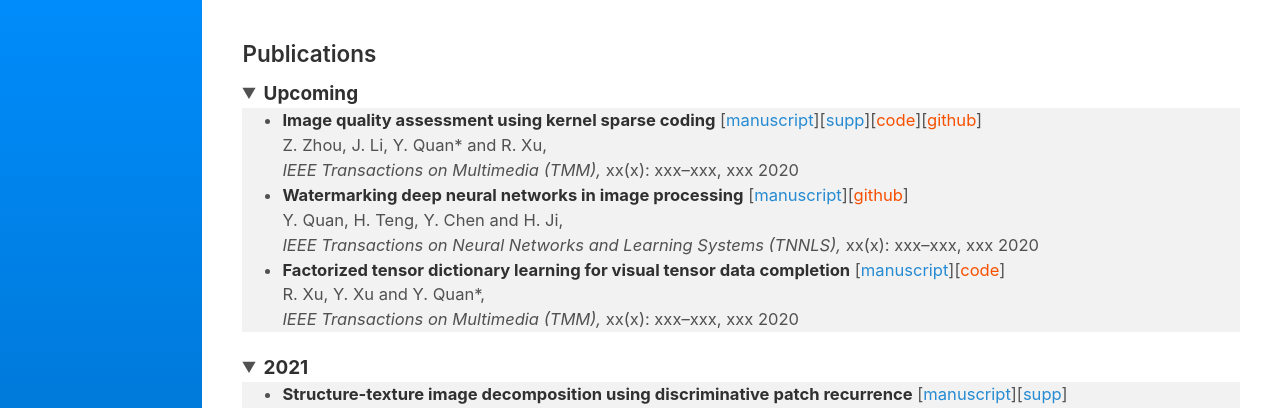
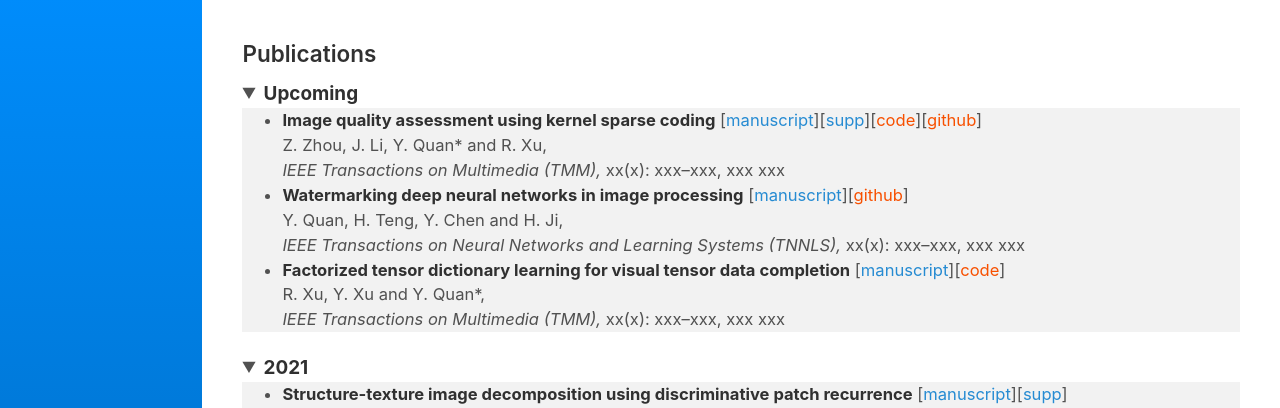
Before and after one commit to csyhquan/csyhquan.github.io, a Jekyll site: the page built from category/c_publication.md, in a window 1280 px wide and 900 px high. Shown: the top 408 px of the window. Built offline with Jekyll 4.4.1, drawn with Linux system fonts in a browser that asks for light colours.

Commit message:
Update c_publication.md

```diff
--- a/category/c_publication.md
+++ b/category/c_publication.md
@@ -11,15 +11,15 @@ title: Publications
 
 <li><span><strong>Image quality assessment using kernel sparse coding</strong>  [<a href="https://github.com/csyhquan/csyhquan.github.io/raw/master/manuscript/20x-tmm-Image%20Quality%20Assessment%20Using%20Kernel%20Sparse%20Coding.pdf">manuscript</a>][<a href="https://github.com/csyhquan/csyhquan.github.io/raw/master/manuscript/20x-tmm-Image%20Quality%20Assessment%20Using%20Kernel%20Sparse%20Coding%20(SUPP).pdf">supp</a>][<a href="https://github.com/csyhquan/csyhquan.github.io/raw/master/code/TMM-kernel/TMM-KSC_IQA-FinalCode.rar"><font color="#F75000">code</font></a>][<a href="https://github.com/JoanneZZH/KSC-IQA" ><font color="#F75000">github</font></a>] </span><br />
 <span> Z. Zhou, J. Li, Y. Quan* and R. Xu, <br />
-<em>IEEE Transactions on Multimedia (TMM), </em>xx(x): xxx–xxx, xxx 2020</span></li>
+<em>IEEE Transactions on Multimedia (TMM), </em>xx(x): xxx–xxx, xxx xxx</span></li>
 
 
 <li><span><strong>Watermarking deep neural networks in image processing</strong>  [<a href="https://github.com/csyhquan/csyhquan.github.io/raw/master/manuscript/20x-tnnls-Watermarking%20Deep%20Neural%20Networks%20in%20Image%20Processing.pdf">manuscript</a>][<a href="https://github.com/painfulloop/Watermark-DnCNN.git" ><font color="#F75000">github</font></a>]</span><br />
 <span> Y. Quan, H. Teng, Y. Chen and H. Ji, <br />
-<em>IEEE Transactions on Neural Networks and Learning Systems (TNNLS), </em>xx(x): xxx–xxx, xxx 2020</span></li>
+<em>IEEE Transactions on Neural Networks and Learning Systems (TNNLS), </em>xx(x): xxx–xxx, xxx xxx</span></li>
 <li><span><strong>Factorized tensor dictionary learning for visual tensor data completion</strong>  [<a href="https://github.com/csyhquan/csyhquan.github.io/raw/master/manuscript/20x-tmm-Factorized%20Tensor%20Dictionary%20Learning%20for%20Visual%20Tensor%20Data%20Completion.PDF">manuscript</a>][<a href="https://github.com/csyhquan/csyhquan.github.io/raw/master/code/tensor_completion.rar"><font color="#F75000">code</font></a>]</span><br />
 <span>R. Xu, Y. Xu and Y. Quan*, <br />
-<em>IEEE Transactions on Multimedia (TMM), </em>xx(x): xxx–xxx, xxx 2020</span></li>
+<em>IEEE Transactions on Multimedia (TMM), </em>xx(x): xxx–xxx, xxx xxx</span></li>
 
 </ul>
 </t1>
```
